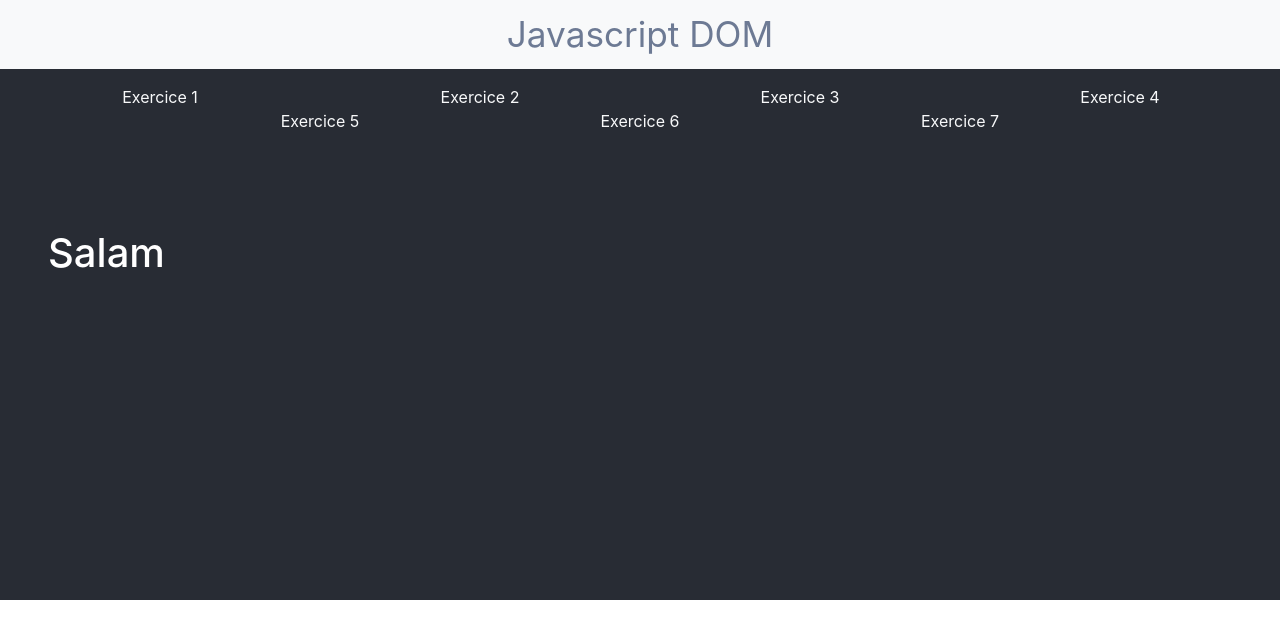
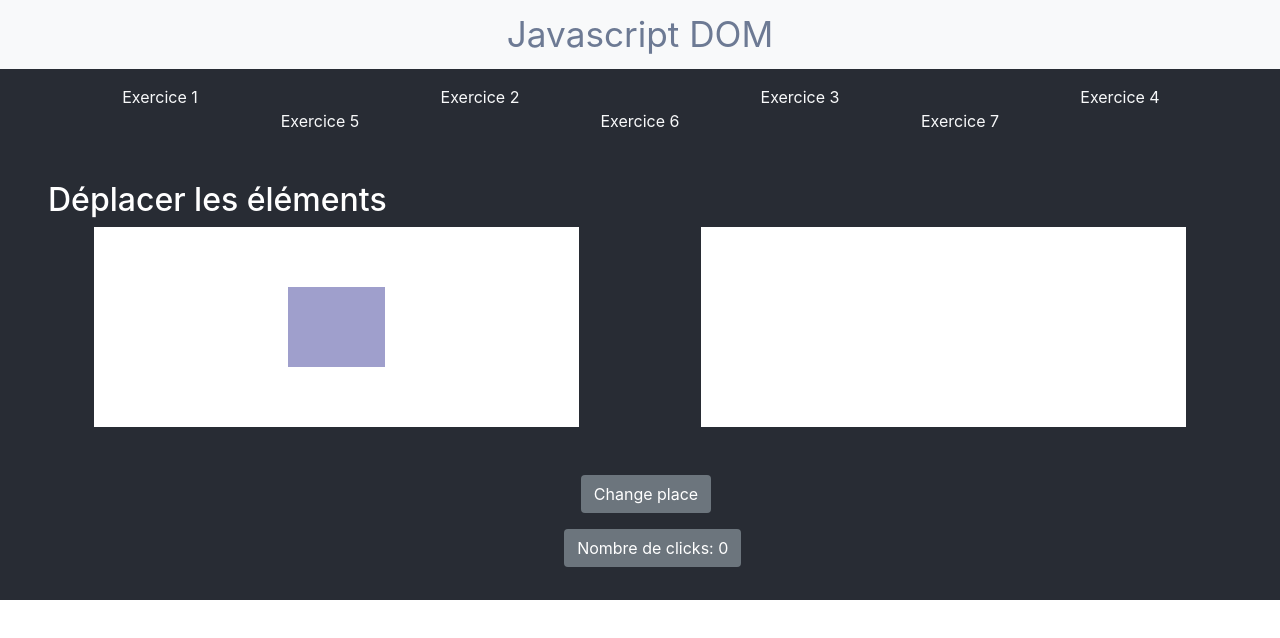
Before and after one commit to Maryame-Faitah/projetReactDom, a React (Create React App) app: page /Exo4 in a window 1280 px wide. Shown: the top 638 px of the page. Built offline with nearby package versions, Linux system fonts and the light colour scheme.

Commit message:
commit exo4

```diff
--- a/src/App.css
+++ b/src/App.css
@@ -19,3 +19,7 @@
   background-color: #353941;
   color: white;
 }
+
+.error{
+  border: 2px solid red;
+}
--- a/src/App.js
+++ b/src/App.js
@@ -10,6 +10,7 @@ import './exo1.css';
 import Exo2 from './exo2.jsx';
 import Exo3 from './exo3.jsx';
 import Exo4 from './exo4.jsx';
+import './exo4.css';
 import Exo5 from './exo5.jsx';
 import Exo6 from './exo6.jsx';
 import Exo7 from './exo7.jsx';
--- a/src/exo2.jsx
+++ b/src/exo2.jsx
@@ -1,23 +1,6 @@
 import React from 'react';
 
 function Exo2() {
-    let dnone = ()=>{
-        let partie1 = document.getElementById('partie1');
-        let partie2 = document.getElementById('partie2');
-        let partie3 = document.getElementById('partie3');
-        let partie4 = document.getElementById('partie4');
-        let partie5 = document.getElementById('partie5');
-        let partie6 = document.getElementById('partie6');
-        let partie7 = document.getElementById('partie7');
-
-        partie1.classList.remove('d-none');
-        partie2.classList.add('d-none');
-        partie3.classList.add('d-none');
-        partie4.classList.add('d-none');
-        partie5.classList.add('d-none');
-        partie6.classList.add('d-none');
-        partie7.classList.add('d-none');
-    }
     return (
         <div id="partie2" className="text-left px-5 my-5 py-5">
             <p>Mettre un écouteur d'événements sur le bouton nav
--- a/src/exo3.jsx
+++ b/src/exo3.jsx
@@ -4,11 +4,13 @@ function Exo3 () {
     const [name, setName] = useState("inconnu")
     let insertInput=()=>{
         let input = document.getElementById('input');
-        setName(input.value);
-        input.value = "";
+        if (input.value !== "") {
+            setName(input.value);
+            input.value = "";
+        }
     }
     return(
-        <div id="partie3" className="text-left px-5 my-5 py-5">
+        <div id="partie3" className="text-left px-5 py-5">
             <h2>Welcome <span id="span">{name}</span></h2>
             <p>Ecrivez dans l'input le nom de la personne que vous voulez acceuillir.</p>
             <p>Lorsque vous cliquez sur le boutton "go", le nom que vous avez mis dans
--- /dev/null
+++ b/src/exo4.css
@@ -0,0 +1,25 @@
+.forme1,.forme2{
+    background-color: white;
+    width: 40%;
+    height: 200px;
+}
+.forme1{
+    margin-right: 50%;
+}
+.forme2{
+    margin-left: -40%;
+}
+#carre1,#carre2{
+    background-color: rgb(159, 159, 204);
+    width: 20%;
+    height: 40%;
+}
+.buttonColoré{
+    padding: 1% 3%;
+}
+.btn1{
+    margin-left:48%;
+}
+.btn2{
+    margin-left: 46.5%;
+}
--- a/src/exo4.jsx
+++ b/src/exo4.jsx
@@ -1,11 +1,55 @@
-import React from 'react';
+import React, { useState } from 'react';
 
-function Exo4 () {
-    return(
-        <div id="partie4" className="text-left px-5 my-5 py-5">
-            <h1>Salam</h1>
+function Exo4() {
+    const [compteur, setCompteur] = useState(0);
+    let changePlace = () => {
+        let carre1 = document.getElementById('carre1');
+        let carre2 = document.getElementById('carre2');
+        if (carre2.classList.contains('d-none')) {
+            carre1.classList.add('d-none');
+            carre2.classList.remove('d-none');
+
+        } else if (carre1.classList.contains('d-none')) {
+            carre2.classList.add('d-none');
+            carre1.classList.remove('d-none');
+        }
+    }
+    let afficherCompteur = () => {
+        setCompteur(compteur + 1);
+    }
+    let resetCompteur = () => {
+        setCompteur(0);
+    }
+    return (
+        <div id="partie4" className="text-left px-5 py-5">
+            <h2>Déplacer les éléments</h2>
+            <div className="row justify-content-center mb-5">
+                <div className="forme1 d-flex justify-content-center align-items-center">
+                    <div id="carre1" className=""></div>
+                </div>
+                <div className="forme2 d-flex justify-content-center align-items-center">
+                    <div id="carre2" className="d-none"></div>
+                </div>
+            </div>
+
+            <div className="container row d-flex">
+                <div className="w-100">
+                    <button type="button"
+                        className="btn btnColoré btn1 text-white bg-secondary rounded"
+                        onClick={() => { changePlace(); afficherCompteur() }}>
+                        Change place
+                    </button>
+                </div>
+                <div className="w-100 mt-3">
+                    <button type="button" onClick={() => resetCompteur()}
+                        className="btn btnColoré btn2 text-white bg-secondary rounded">
+                        Nombre de clicks: {compteur}
+                    </button>
+                </div>
+            </div>
         </div>
     )
 }
 
+
 export default Exo4;
```
